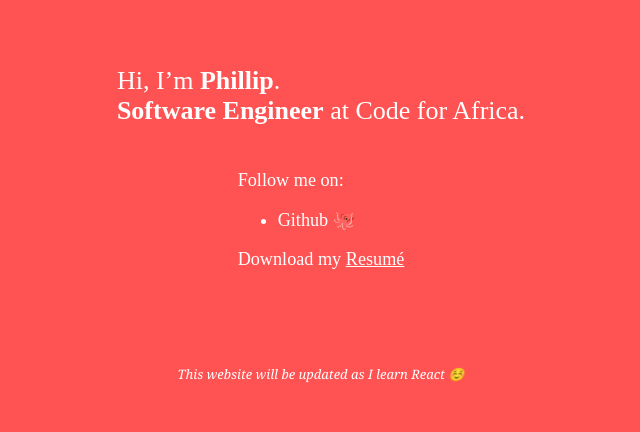
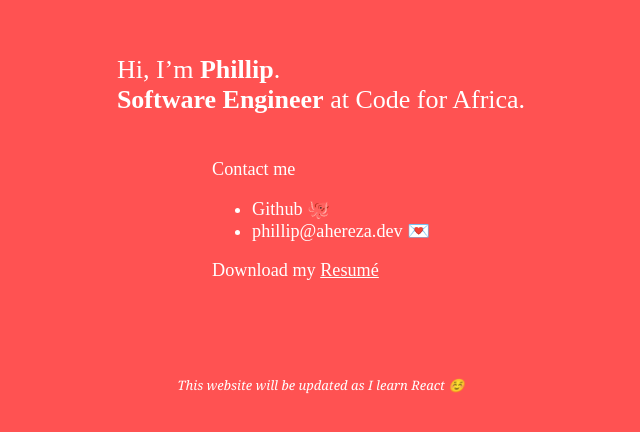
Before and after one commit to phillipahereza/ahereza.dev, a React (Create React App) app: page / in a window 1280 px wide. Shown: the part 182-614 px from the top of the page, without its empty margins (319-959 px from the left). Built offline with nearby package versions, Linux system fonts and the light colour scheme; a web font is replaced by a local one.

Commit message:
changed language

```diff
--- a/src/App.js
+++ b/src/App.js
@@ -20,7 +20,7 @@
         </p>
 
         <section className="social">
-          <p>Follow me on:</p>
+          <p>Contact me</p>
 
           <ul>
             <li>
@@ -32,6 +32,18 @@
                 Github{" "}
                 <span role="img" aria-label="smiley face">
                   🐙
+                </span>
+              </a>
+            </li>
+
+            <li>
+              <a
+                href="mailto:phillip@ahereza.dev?Subject=Hello"
+                rel="noopener noreferrer"
+              >
+                phillip@ahereza.dev{" "}
+                <span role="img" aria-label="mail">
+                  💌
                 </span>
               </a>
             </li>
```
